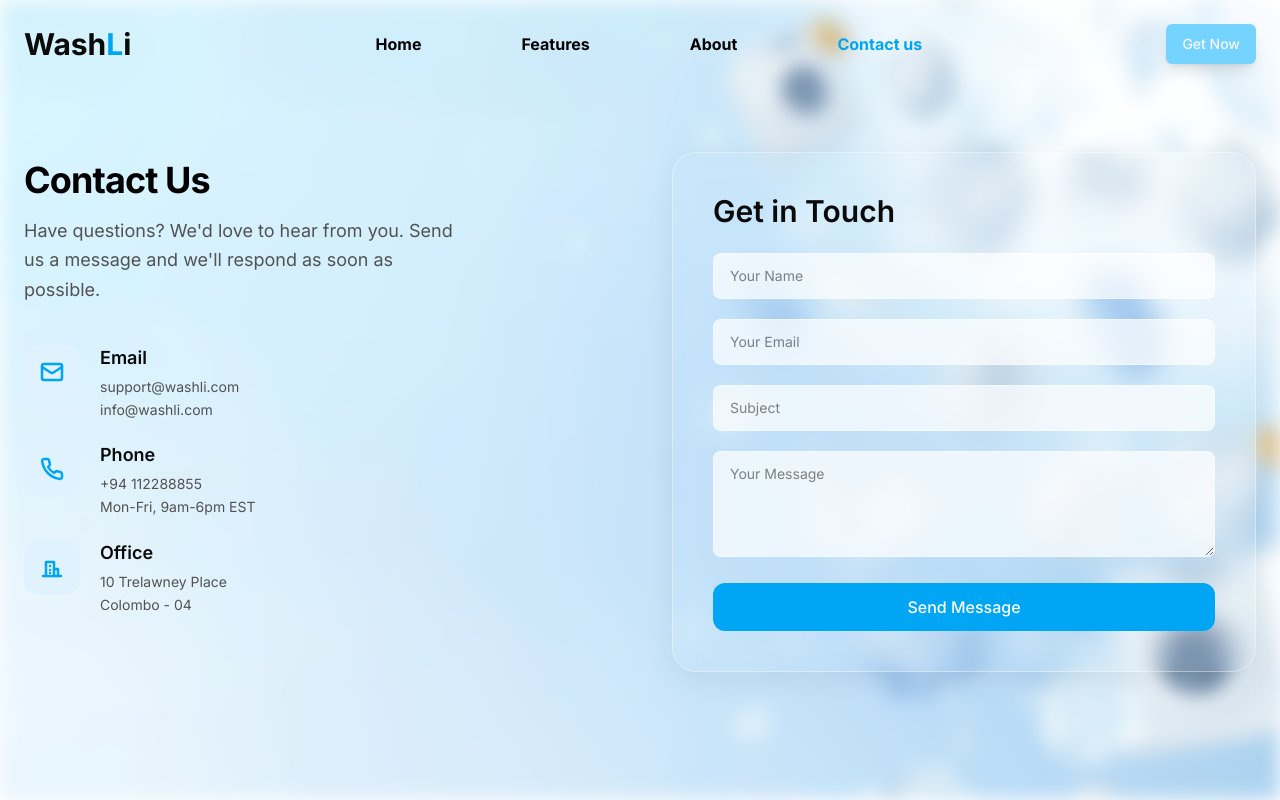
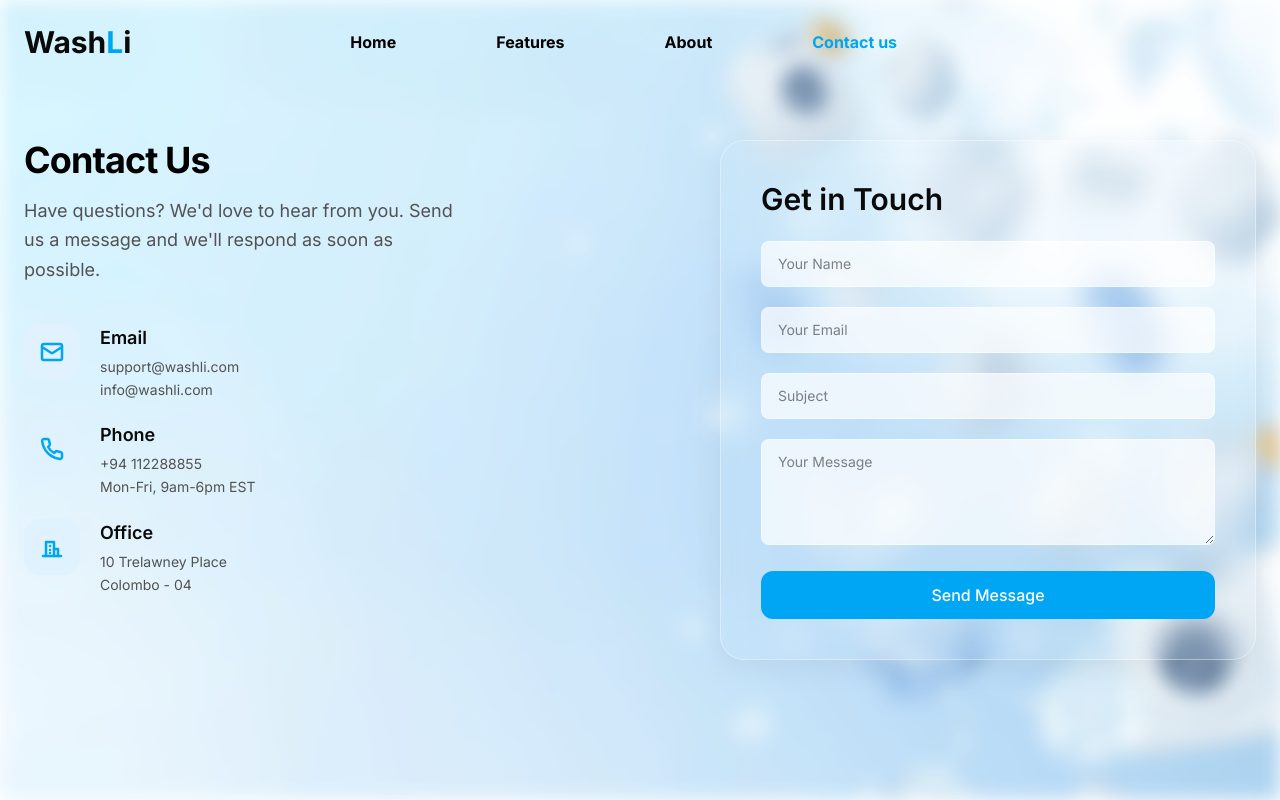
Before and after one commit to WashLi-Labs/washli-home, a Next.js app: page /contact in a window 1280 px wide. Built offline with nearby package versions, Linux system fonts and the light colour scheme.

Commit message:
minor fixes

```diff
--- a/app/about/page.tsx
+++ b/app/about/page.tsx
@@ -1,7 +1,7 @@
 "use client";
 
 import Link from "next/link";
-import { Button } from "@/components/ui/button";
+// import { Button } from "@/components/ui/button";
 import NavLinks from "@/components/nav-links";
 import { FiUsers } from "react-icons/fi";
 import { useRef, useCallback } from "react";
@@ -98,15 +98,13 @@ export default function AboutPage() {
           </div>
 
           <NavLinks />
-
-          <Button className="bg-sky-300 hover:bg-sky-400 text-black font-bold px-4 py-3 rounded-[25px] shadow-lg transition-all hover:shadow-xl hover:scale-[1.02]">
-            Get Now
-          </Button>
+          {/* Spacer to preserve navbar alignment after removing the CTA */}
+          <div className="min-w-[120px] md:min-w-[140px]" aria-hidden="true" />
         </nav>
 
         {/* Hero / About copy */}
         <section className="max-w-7xl mx-auto px-6 py-10 md:py-14">
-          <h1 className="text-2xl md:text-4xl font-extrabold text-gray-900 tracking-tight">
+          <h1 className="text-2xl md:text-4xl font-bold text-gray-900 tracking-tight">
             About Wash<span className="text-sky-500">L</span>i
           </h1>
           <p className="mt-6 max-w-3xl text-gray-800 text-lg leading-relaxed">
@@ -137,7 +135,7 @@ export default function AboutPage() {
               <article
                 key={t.name}
                 data-card
-                className="shrink-0 group relative flex flex-col snap-center gap-3 w-72 md:w-80 h-64 p-6 rounded-3xl bg-white/40 backdrop-blur-md border border-white/50 shadow-xl shadow-sky-500/10 ring-1 ring-sky-300/40 items-center text-center"
+                className="shrink-0 group relative flex flex-col snap-center gap-3 w-72 md:w-80 h-64 p-6 rounded-3xl bg-white/25 backdrop-blur-md border border-white/50 shadow-xl shadow-sky-500/10 ring-1 ring-sky-300/40 items-center text-center"
               >
                 <div className="w-20 h-20 rounded-full bg-sky-100 flex items-center justify-center ring-1 ring-sky-300/60">
                   <FiUsers className="text-sky-500" size={36} />
--- a/app/contact/page.tsx
+++ b/app/contact/page.tsx
@@ -63,19 +63,17 @@ export default function ContactPage() {
             </Link>
           </div>
           <NavLinks />
-          <Button className="bg-sky-300 hover:bg-sky-400 text-black font-bold px-4 py-3 rounded-[25px] shadow-lg transition-all hover:shadow-xl hover:scale-[1.02]">
-            Get Now
-          </Button>
+          {/* Spacer to preserve navbar alignment after removing the CTA */}
+          <div className="min-w-[120px] md:min-w-[140px]" aria-hidden="true" />
         </nav>
 
-        {/* Changed py-20 to py-12 to move everything up */}
-        <div className="mx-auto max-w-7xl px-6 py-12 md:py-16">
-
+        {/* UPDATED: Changed py-12 md:py-16 to py-10 md:py-14 to match About Page exactly */}
+        <div className="mx-auto max-w-7xl px-6 py-10 md:py-14">
           {/* Main Grid: 2 Columns */}
-          <div className="grid md:grid-cols-2 gap-12 md:gap-16 items-start">
-
+          <div className="grid md:grid-cols-2 gap-12 md:gap-40 items-start">
             {/* LEFT COLUMN: Text + Icons */}
-            <div className="flex flex-col h-full pt-2">
+            {/* UPDATED: Removed pt-2 here so it starts at the very top */}
+            <div className="flex flex-col h-full">
               <div className="mb-10">
                 <h1 className="text-2xl md:text-4xl font-bold tracking-tight mb-4 text-black">
                   Contact Us
@@ -107,7 +105,6 @@ export default function ContactPage() {
             </div>
 
             {/* RIGHT COLUMN: Form */}
-            {/* Removed negative margins so it aligns perfectly with the left column */}
             <div className="relative w-full">
               <div className="rounded-3xl bg-white/550 backdrop-blur-md border border-white/40 shadow-[0_8px_30px_rgb(0,0,0,0.06)] p-8 md:p-10">
                 <h2 className="text-2xl md:text-3xl font-semibold mb-6">
@@ -233,7 +230,7 @@ function EmailIcon() {
       viewBox="0 0 24 24"
       fill="none"
       stroke="currentColor"
-      strokeWidth="2.5" // Increased thickness
+      strokeWidth="2.5"
       strokeLinecap="round"
       strokeLinejoin="round"
     >
@@ -251,7 +248,7 @@ function PhoneIcon() {
       viewBox="0 0 24 24"
       fill="none"
       stroke="currentColor"
-      strokeWidth="2.5" // Increased thickness
+      strokeWidth="2.5"
       strokeLinecap="round"
       strokeLinejoin="round"
     >
@@ -268,17 +265,13 @@ function OfficeIcon() {
       viewBox="0 0 24 24"
       fill="none"
       stroke="currentColor"
-      strokeWidth="2.5" // Increased thickness
+      strokeWidth="2.5"
       strokeLinecap="round"
       strokeLinejoin="round"
     >
-      {/* Base line */}
       <path d="M3 21h18" />
-      {/* Tall building on left */}
       <path d="M6 21V7h8v14" />
-      {/* Shorter annex on right */}
       <path d="M14 14h4v7" />
-      {/* Windows (Dots/Lines) */}
       <path d="M10 11h.01" />
       <path d="M10 15h.01" />
       <path d="M10 18h.01" />
--- a/app/features/page.tsx
+++ b/app/features/page.tsx
@@ -26,9 +26,8 @@ export default function FeaturesPage() {
 
           <NavLinks />
 
-          <Button className="bg-sky-300 hover:bg-sky-400 text-black font-bold px-4 py-3 rounded-[25px] shadow-lg transition-all hover:shadow-xl hover:scale-[1.02]">
-            Get Now
-          </Button>
+          {/* Spacer to preserve navbar alignment after removing the CTA */}
+          <div className="min-w-[120px] md:min-w-[140px]" aria-hidden="true" />
         </nav>
         <FeatureScroller />
       </div>
--- a/app/page.tsx
+++ b/app/page.tsx
@@ -28,12 +28,8 @@ export default function Home() {
 
           <NavLinks />
 
-          <div className="relative">
-            <div className="absolute inset-0 -z-10 blur-2xl rounded-full scale-125 bg-sky-200/50" />
-            <Button className="bg-sky-300 hover:bg-sky-400 text-black font-bold px-4 py-3 rounded-[25px] shadow-lg transition-all hover:shadow-xl hover:scale-[1.02]">
-              Get Now
-            </Button>
-          </div>
+          {/* Spacer to preserve navbar alignment after removing the CTA */}
+          <div className="min-w-[120px] md:min-w-[140px]" aria-hidden="true" />
         </nav>
 
         <section className="max-w-7xl mx-auto px-6 py-16 md:py-24">
@@ -70,7 +66,7 @@ export default function Home() {
             </div>
 
             <div className="relative">
-              <div className="relative w-full max-w-2xl mx-auto">
+              <div className="relative w-full max-w-2xl mx-auto md:translate-x-4 lg:translate-x-18">
                 <Image
                   src="/iphone.png"
                   alt="WashLi App Interface"
--- a/components/feature-scroller.tsx
+++ b/components/feature-scroller.tsx
@@ -107,7 +107,7 @@ export default function FeatureScroller() {
             data-card
             className="shrink-0 group relative flex flex-col snap-center gap-4 w-72 md:w-auto md:basis-1/3 lg:basis-1/4 h-96 md:h-112 lg:h-110 p-6 rounded-3xl bg-white/10 backdrop-blur-md border border-white/30 shadow-xl shadow-sky-500/10 ring-1 ring-sky-400/40 hover:ring-sky-400 transition duration-300"
           >
-            <h3 className="text-lg text-gray-1000 text-center pt-1">
+            <h3 className="text-lg font-semibold text-gray-1000 text-center pt-1">
               {f.title}
             </h3>
             <div className="flex-1 flex items-center justify-center">
```
